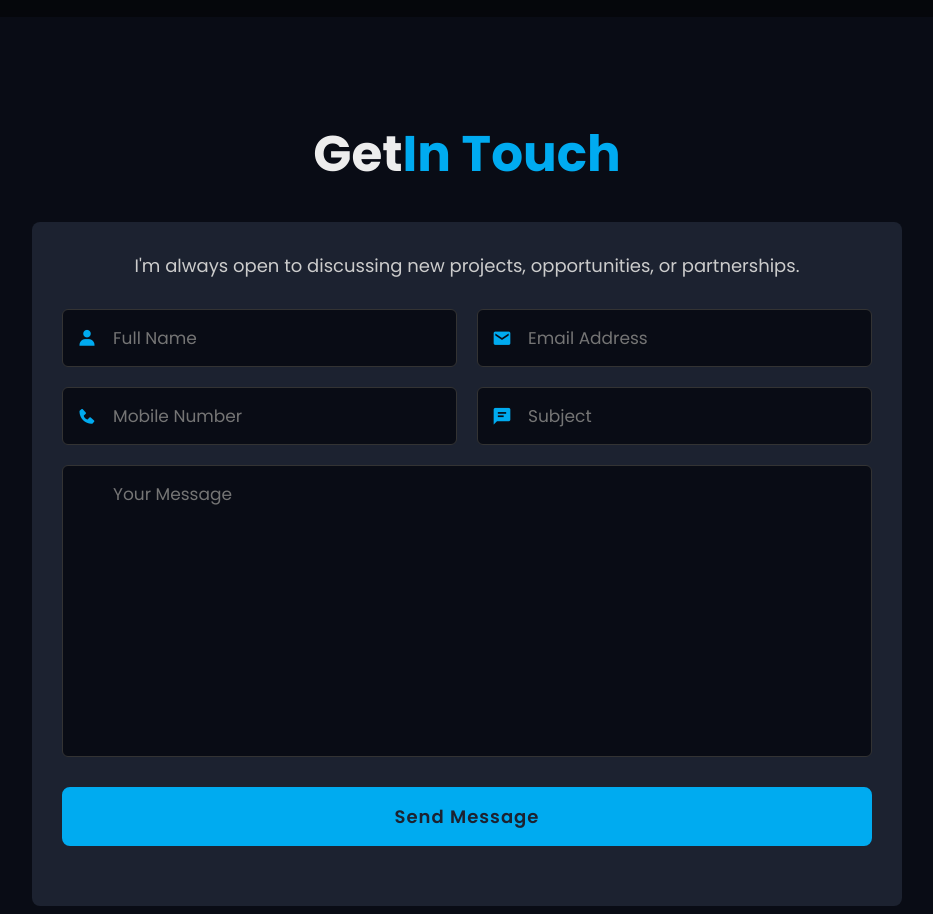
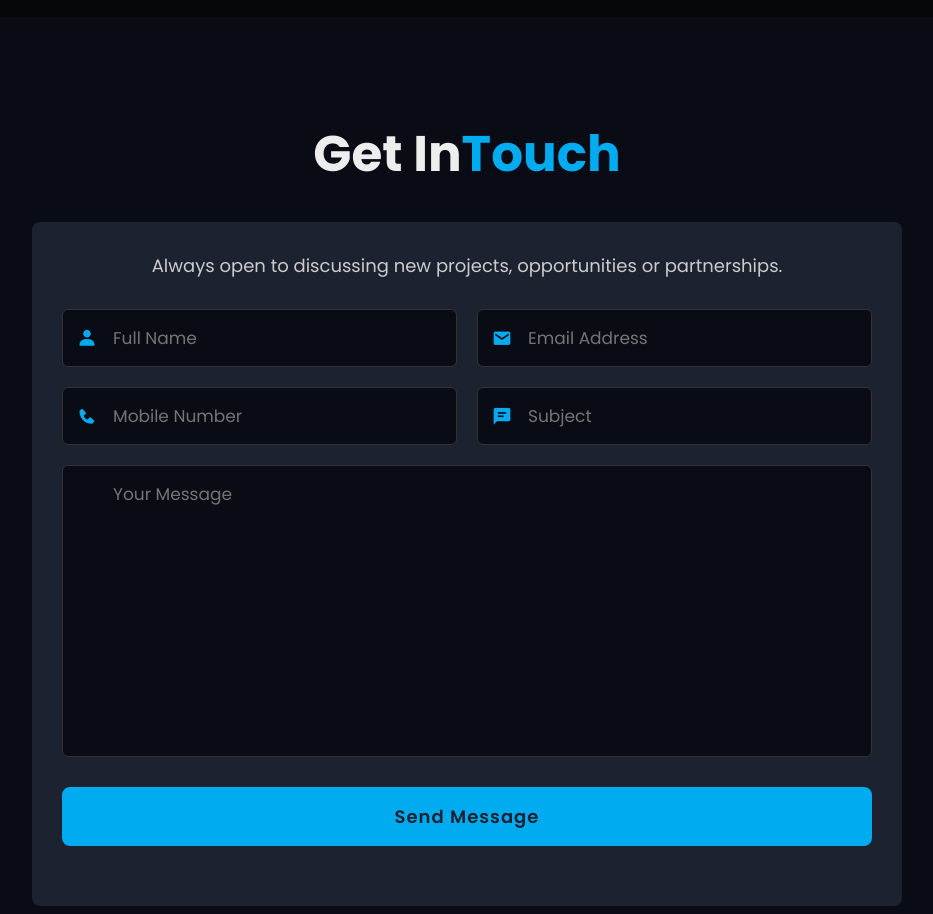
Before and after one commit to RasheedhulMuneer1/RasheedhulMuneer1.github.io, a plain HTML site: page index.html in a window 1280 px wide. Shown: the part 4133-5047 px from the top of the page, without its empty margins (173-1106 px from the left). Drawn offline with nearby package versions, Linux system fonts and the light colour scheme.

Commit message:
Update index.html

```diff
--- a/index.html
+++ b/index.html
@@ -299,11 +299,11 @@
 
 
         <section class="contact" id="contact">
-            <h2 class="heading">Get<span class="highlight">In Touch</span></h2>
+            <h2 class="heading">Get In<span class="highlight">Touch</span></h2>
             <div class="contact-container">
                 <form action="https://api.web3forms.com/submit" method="POST" class="contact-form">
                     <input type="hidden" name="access_key" value="183428c0-7e4e-46f6-83d6-40e97827eb82">
-                    <p class="contact-subtitle">I'm always open to discussing new projects, opportunities, or partnerships.</p>
+                    <p class="contact-subtitle">Always open to discussing new projects, opportunities or partnerships.</p>
 
                     <div class="input-row">
                         <div class="input-field">
```
